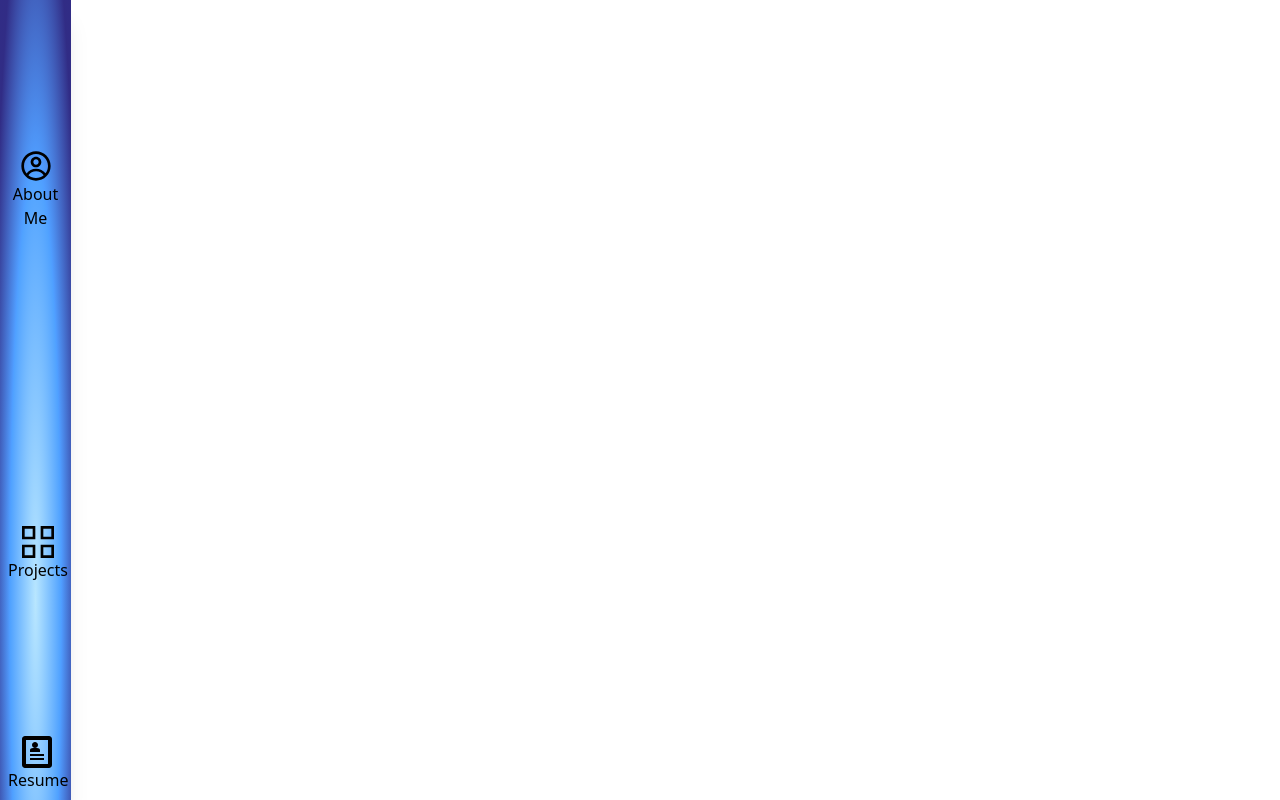
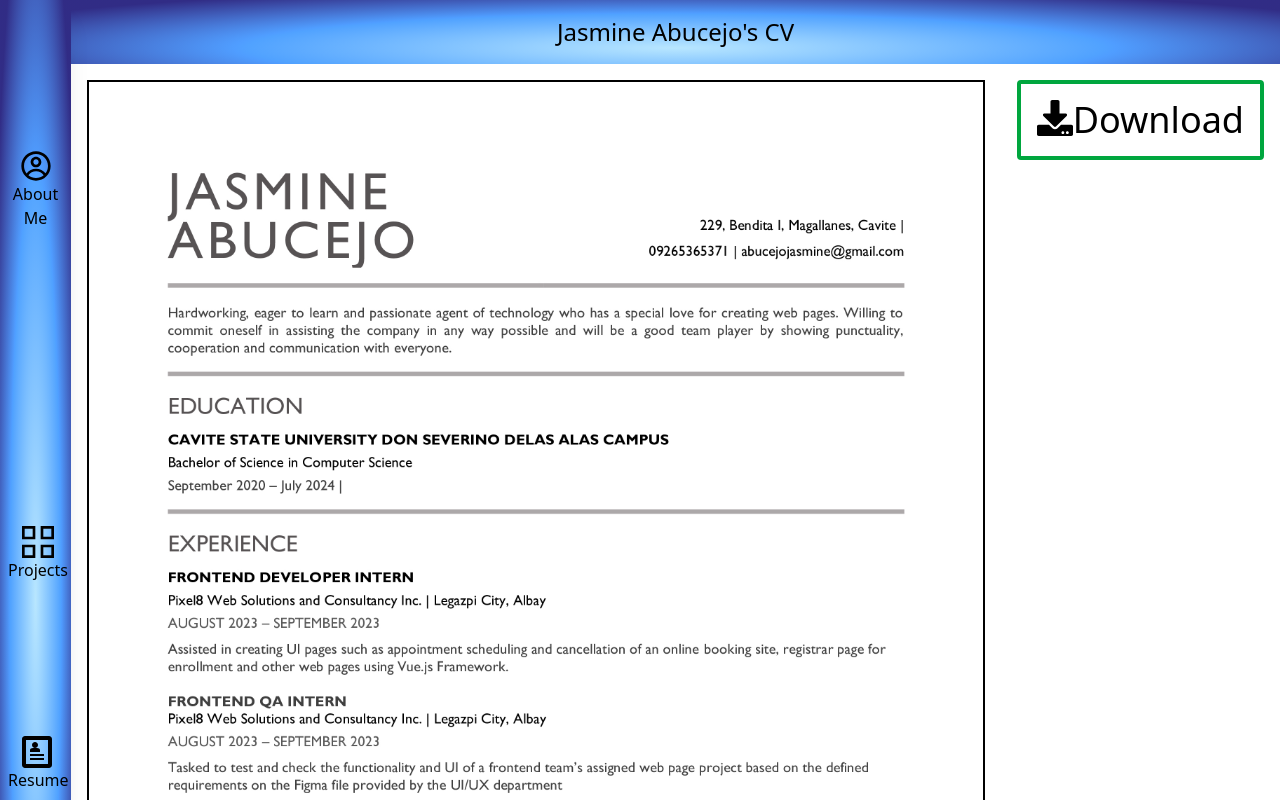
Before and after one commit to Jasmine-Abucejo/Portfolio-React-ver, a React (Vite) app: page /resume in a window 1280 px wide. Built offline with nearby package versions, Linux system fonts and the light colour scheme.

Commit message:
add resume

```diff
--- a/components/Navbar.jsx
+++ b/components/Navbar.jsx
@@ -22,7 +22,10 @@ const Navbar = () => {
         </Link>
       </div>
       <div className=" flex ">
-        <Link to="/" className="flex flex-col items-center justify-center">
+        <Link
+          to="/resume"
+          className="flex flex-col items-center justify-center"
+        >
           <ImProfile className="lg:size-8 inline" />
           <span className="block lg:inline"> Resume</span>
         </Link>
--- a/components/ProjectCard.jsx
+++ b/components/ProjectCard.jsx
@@ -1,6 +1,6 @@
 const ProjectCard = ({ title, image, link, Glink }) => {
   return (
-    <div className="flex flex-col rounded-xl border-2 w-auto min-h-4/5 items-center p-4 m-4 bg-radial-[at_25%_25%] from-white to-zinc-900 to-75%">
+    <div className="flex flex-col rounded-xl border-2 w-auto min-h-4/5 items-center p-4 m-4 bg-blue-300">
       <p className="p-2 bg-white border-2">{title}</p>
       <img src={image} alt="" className="object-cover w-auto h-auto border-2" />
       <div className="bg-white border-2 text-center p-4 underline decoration-solid">
--- a/pages/Projects.jsx
+++ b/pages/Projects.jsx
@@ -2,6 +2,10 @@ import ProjectCard from "../components/ProjectCard";
 
 const Projects = () => {
   return (
+    <div>
+      <div className="bg-radial-[at_50%_75%] from-sky-200 via-blue-400 to-indigo-900 to-90% w-screen sticky top-0 p-4 lg:w-auto lg:text-center">
+        <p className="text-2xl">Projects </p>
+      </div>
       <div className="lg:grid lg:grid-cols-2 lg:grid-flow-row">
         <ProjectCard
           title={"Book Borrowind System (PHP ver)"}
@@ -26,6 +30,7 @@ const Projects = () => {
           Glink={"https://github.com/Jasmine-Abucejo/React-Practices"}
         />
       </div>
+    </div>
   );
 };
 
--- /dev/null
+++ b/pages/Resume.jsx
@@ -0,0 +1,27 @@
+import { FaDownload } from "react-icons/fa";
+
+const Resume = () => {
+  return (
+    <div>
+      <div className="bg-radial-[at_50%_75%] from-sky-200 via-blue-400 to-indigo-900 to-90% w-screen sticky top-0 p-4 lg:w-auto lg:text-center">
+        <p className="text-2xl">Jasmine Abucejo's CV </p>
+      </div>
+      <div className="flex flex-col lg:flex lg:flex-row lg:w-auto lg:h-auto">
+        <div className="lg:min-w-2/3  lg:m-4 lg:border-2">
+          <img
+            src="../Jasmine(Updated Resume).jpg"
+            alt=""
+            className="lg:h-auto"
+          />
+        </div>
+        <div className="  text-4xl text-center lg: flex justify-center m-4">
+          <div className="flex flex-row border-green-600 border-4 p-4 rounded lg:h-20">
+            <FaDownload /> <a href="">Download</a>
+          </div>
+        </div>
+      </div>
+    </div>
+  );
+};
+
+export default Resume;
--- a/src/App.jsx
+++ b/src/App.jsx
@@ -2,6 +2,7 @@ import { Routes, Route } from "react-router-dom";
 import Navbar from "../components/Navbar";
 import Projects from "../pages/Projects";
 import About from "../pages/About";
+import Resume from "../pages/Resume";
 
 function App() {
   return (
@@ -12,6 +13,7 @@ function App() {
         <Routes>
           <Route path="/projects" element={<Projects />}></Route>
           <Route path="/" element={<About />}></Route>
+          <Route path="/resume" element={<Resume />}></Route>
         </Routes>
       </div>
     </div>
```
Also changed, not shown: Jasmine(Updated Resume).jpg (added). Lines whose indentation alone changed are shown as unchanged.
